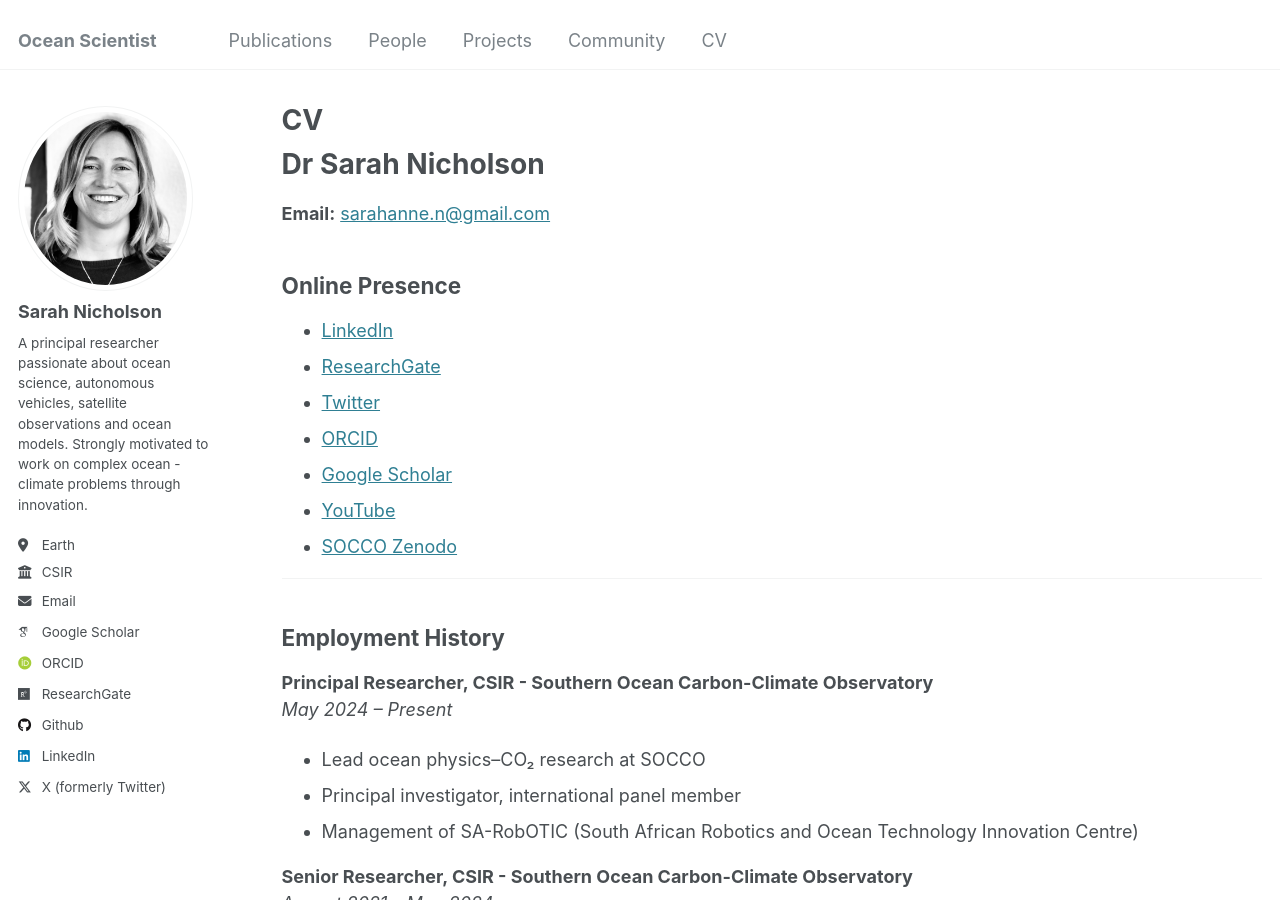
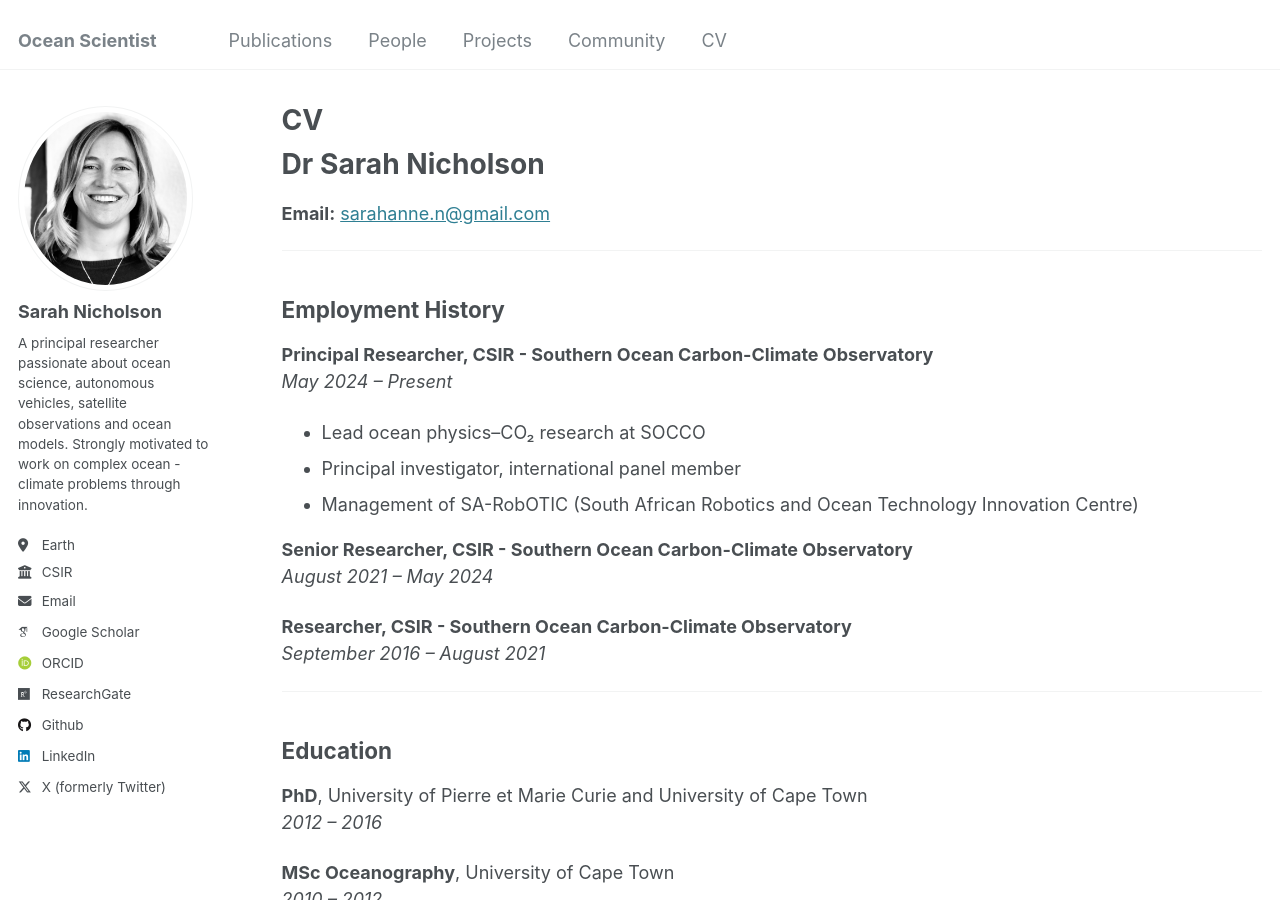
Before and after one commit to sarahnicholson/sarahnicholson.github.io, a Jekyll site: the page built from _pages/cv.md, in a window 1280 px wide and 900 px high. Built offline with Jekyll 4.4.1, drawn with Linux system fonts in a browser that asks for light colours; some web fonts are replaced.

Commit message:
Update cv.md

```diff
--- a/_pages/cv.md
+++ b/_pages/cv.md
@@ -10,16 +10,6 @@ redirect_from:
 
 # Dr Sarah Nicholson
 **Email:** [sarahanne.n@gmail.com](mailto:sarahanne.n@gmail.com)
-
-## Online Presence
-
-- [LinkedIn](https://www.linkedin.com/in/sarah-nicholson-a03b9399/)
-- [ResearchGate](https://www.researchgate.net/profile/Sarah-Nicholson-9)
-- [Twitter](https://twitter.com/Phytoplankton)
-- [ORCID](https://orcid.org/0000-0002-1226-1828)
-- [Google Scholar](https://scholar.google.co.za/citations?user=Yrgy1IQAAAAJ)
-- [YouTube](https://youtube.com/playlist?list=PLvX2SkNi5BFJd07b8N3MnXJNKkGmWwxuM)
-- [SOCCO Zenodo](https://zenodo.org/communities/socco/)
 
 ---
 
```
